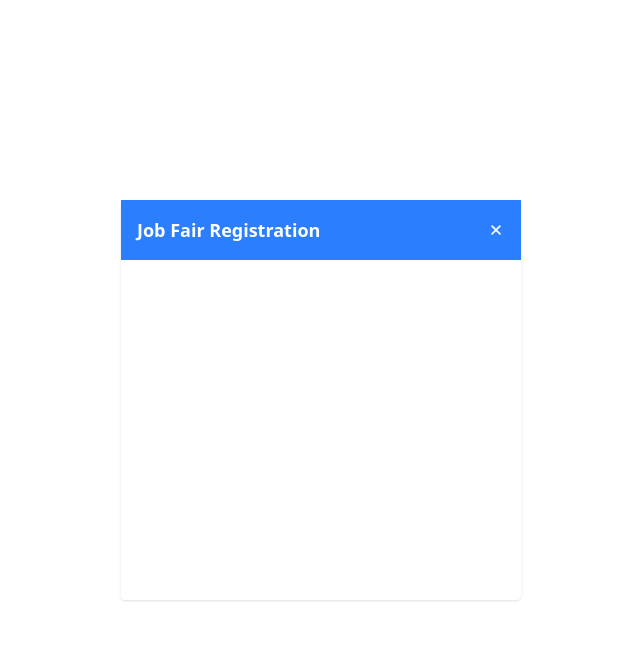
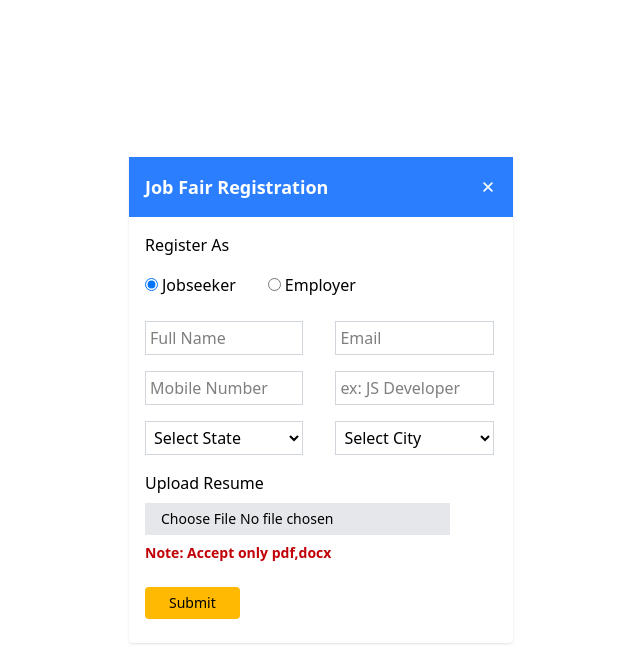
Before and after one commit to Srujangupta06/task, a React (Vite) app in the folder frontend/: page / in a window 1280 px wide. Shown: the top 658 px of the page, without its empty margins (319-959 px from the left). Built offline with nearby package versions, Linux system fonts and the light colour scheme; the HTML template or start-up script is replaced by a standard one.

Commit message:
Add Registration Form
Both User Type Employer and Job-Seeker

```diff
--- a/frontend/src/App.jsx
+++ b/frontend/src/App.jsx
@@ -1,29 +1,155 @@
 import { useState } from "react"
 import { IoClose } from "react-icons/io5";
+import Modal from "./components/Modal";
+
 function App() {
   const [isModalOpen, setModal] = useState(true);
+  const [userType, setUserType] = useState('jobseeker');
+
+  const [name, setName] = useState(null);
+  const [mobileNumber, setMobileNumber] = useState(null);
+  const [email, setEmail] = useState(null);
+  const [state, setState] = useState(null);
+  const [city, setCity] = useState(null);
+  const [role, setRole] = useState(null);
+  const [companyName, setCompanyName] = useState(null);
+  const [meetingLink, setMeetingLink] = useState(null);
+  const [companyUrl, setCompanyUrl] = useState(null);
+  const [postalCode, setPostalCode] = useState(null);
+  const [openings, setOpenings] = useState(null);
+  const [description, setDescription] = useState(null);
+
 
   const onHandleRegistration = () => {
     setModal(true)
   }
 
-  const onModalClose = ()=>{
+  const onModalClose = () => {
     setModal(false)
   }
+
+  const onHandleUserType = (e) => {
+    setUserType(e.target.value)
+  }
+
+  const onHandleFormSubmit = (e) => {
+    e.preventDefault()
+
+    let data = null;
+    if (userType === "jobseeker") {
+      // Job Seeker data
+      data = {
+        fullName: name,
+        mobileNumber,
+        email,
+        role,
+        state, city
+      }
+    }
+    else {
+      // Employer data
+      data = {
+        companyName,
+        contactName: name,
+        mobileNumber,
+        contactEmail: email,
+        companyUrl,
+        openings,
+        postalCode,
+        meetingLink,
+        description,
+        state, city
+      }
+    }
+    console.log(data)
+
+  }
+
 
   return (
     <div className="h-screen flex flex-col items-center justify-center">
       <h1 className="text-4xl font-semibold  py-6">Welcome to Our App</h1>
       <button className="bg-blue-400 px-6 py-1 text-white rounded-sm cursor-pointer hover:bg-blue-500" onClick={onHandleRegistration}>Register Now</button>
       {/*Modal */}
-      {isModalOpen && <div className="fixed top-1/2 left-1/2 transform -translate-x-1/2 -translate-y-1/2
-             w-[400px] h-[400px] bg-white rounded shadow">
+      {isModalOpen && <Modal>
         <div className="bg-blue-500 p-4 flex items-center justify-between">
           <h2 className="text-lg font-semibold text-white">Job Fair Registration</h2>
-          <IoClose className="text-white text-lg cursor-pointer" onClick={onModalClose}/>
+          <IoClose className="text-white text-lg cursor-pointer" onClick={onModalClose} />
         </div>
-      </div>}
-    </div>
+        {/*Registration Form */}
+        <p className="mt-4 px-4">Register As</p>
+        <form className="p-4 w-full" onSubmit={onHandleFormSubmit} >
+          <div className="flex gap-x-8">
+            {/*Job Seeker */}
+            <div>
+              <input type="radio" name="user" className="mr-1" id="jobseeker" defaultChecked value="jobseeker" onChange={onHandleUserType} />
+              <label htmlFor="jobseeker">Jobseeker</label>
+            </div>
+            {/* Employer */}
+            <div>
+              <input type="radio" name="user" className="mr-1" id="employer" value="employer" onChange={onHandleUserType} />
+              <label htmlFor="employer">Employer</label>
+            </div>
+          </div>
+          <div>
+            <div className="flex flex-wrap gap-x-8 mt-4">
+              {userType !== "jobseeker" && <div className="my-2 w-[45%]">
+                <input type="text" required placeholder="Company Name" className="border border-gray-300 p-1 outline-none w-full" onChange={(e) => setCompanyName(e.target.value)} value={companyName} />
+              </div>}
+              <div className="my-2 w-[45%]">
+                <input type="text" required placeholder={userType === "jobseeker" ? "Full Name" : "Contact Name"} className="border border-gray-300 p-1 outline-none w-full" value={name} onChange={(e) => setName(e.target.value)} />
+              </div>
+              {userType !== "jobseeker" && <div className="my-2 w-[45%]">
+                <input type="" required placeholder="www.company.com" className="border border-gray-300 p-1 outline-none w-full" value={companyUrl} onChange={(e) => setCompanyUrl(e.target.value)} />
+              </div>}
+              <div className="my-2 w-[45%]">
+                <input type="email" required placeholder={userType !== "employer" ? "Email" : "Contact Email"} className="border border-gray-300 p-1 outline-none w-full" value={email} onChange={(e) => setEmail(e.target.value)} />
+              </div>
+              <div className="my-2 w-[45%]">
+                <input type="tel" required placeholder="Mobile Number" className="border border-gray-300 p-1 outline-none w-full" value={mobileNumber} onChange={(e) => setMobileNumber(e.target.value)} />
+              </div>
+              {userType === 'jobseeker' && <div className="my-2 w-[45%]">
+                <input type="text" required placeholder="ex: JS Developer" className="border border-gray-300 p-1 outline-none w-full" value={role} onChange={(e) => setRole(e.target.value)} />
+              </div>}
+              {userType !== "jobseeker" && <div className="my-2 w-[45%]">
+                <input type="text" required placeholder="Meeting Link" className="border border-gray-300 p-1 outline-none w-full" value={meetingLink} onChange={(e) => setMeetingLink(e.target.value)} />
+              </div>}
+              <div className="my-2 w-[45%]">
+                <select className="border border-gray-300 p-1 outline-none w-full" value={state} onChange={(e) => setState(e.target.value)}>
+                  <option>Select State</option>
+                </select>
+              </div>
+              <div className="my-2 w-[45%]">
+                <select className="border border-gray-300 p-1 outline-none w-full" value={city} onChange={(e) => setCity(e.target.value)}>
+                  <option>Select City</option>
+                </select>
+              </div>
+              {userType !== "jobseeker" && <div className="my-2 w-[45%]">
+                <input type="number" required placeholder="Zip code" className="border border-gray-300 p-1 outline-none w-full" value={postalCode} onChange={(e) => setPostalCode(e.target.value)} />
+              </div>}
+              {userType !== "jobseeker" && <div className="my-2 w-[45%]">
+                <input type="number" required placeholder="No of Openings" className="border border-gray-300 p-1 outline-none w-full" value={openings} onChange={(e) => setOpenings(e.target.value)} />
+              </div>}
+              {userType !== "jobseeker" && <textarea required cols="50" rows="3" className="border w-[98%] border-gray-300 my-2 outline-none px-2 py-1 resize-none" placeholder="Major Technologies looking for" value={description} onChange={(e) => setDescription(e.target.value)}></textarea>}
+              {/*Upload Resume*/}
+              {userType === "jobseeker" && <div className="my-2">
+                <label className="block mb-2">Upload Resume</label>
+                <input type="file" id="resume" accept=".pdf,.docx,.doc" className="bg-gray-200 px-4 py-1.5 text-sm cursor-pointer" />
+                <p className="text-red-700 font-semibold text-sm my-2">Note: Accept only pdf,docx</p>
+              </div>}
+              {/*Upload Image Files */}
+              {userType !== "jobseeker" && <div className="my-2">
+                <label className="block mb-2" htmlFor="image"></label>
+                <input type="file" id="image" className="bg-gray-200 px-4 py-1.5 text-sm cursor-pointer" />
+                <p className="font-semibold text-sm my-2">CLICK TO ADD IMAGE</p>
+              </div>}
+
+            </div>
+            <button className="my-2 px-6 py-1.5 text-sm bg-amber-400 rounded-sm  cursor-pointer">Submit</button>
+          </div>
+        </form>
+      </Modal>}
+    </div >
   )
 }
 
--- /dev/null
+++ b/frontend/src/components/Input.jsx
@@ -0,0 +1,7 @@
+function Input({type,placeholder}){
+    return(
+        <input type={type} placeholder={placeholder}/>
+    )
+}
+
+export default Input
--- /dev/null
+++ b/frontend/src/components/Modal.jsx
@@ -0,0 +1,10 @@
+function Modal({ children }) {
+    return (
+        <div className="fixed top-1/2 left-1/2 transform -translate-x-1/2 -translate-y-1/2
+             w-[30%] min-h-[450px] bg-white rounded shadow">
+            {children}
+        </div>
+    )
+}
+
+export default Modal
```
